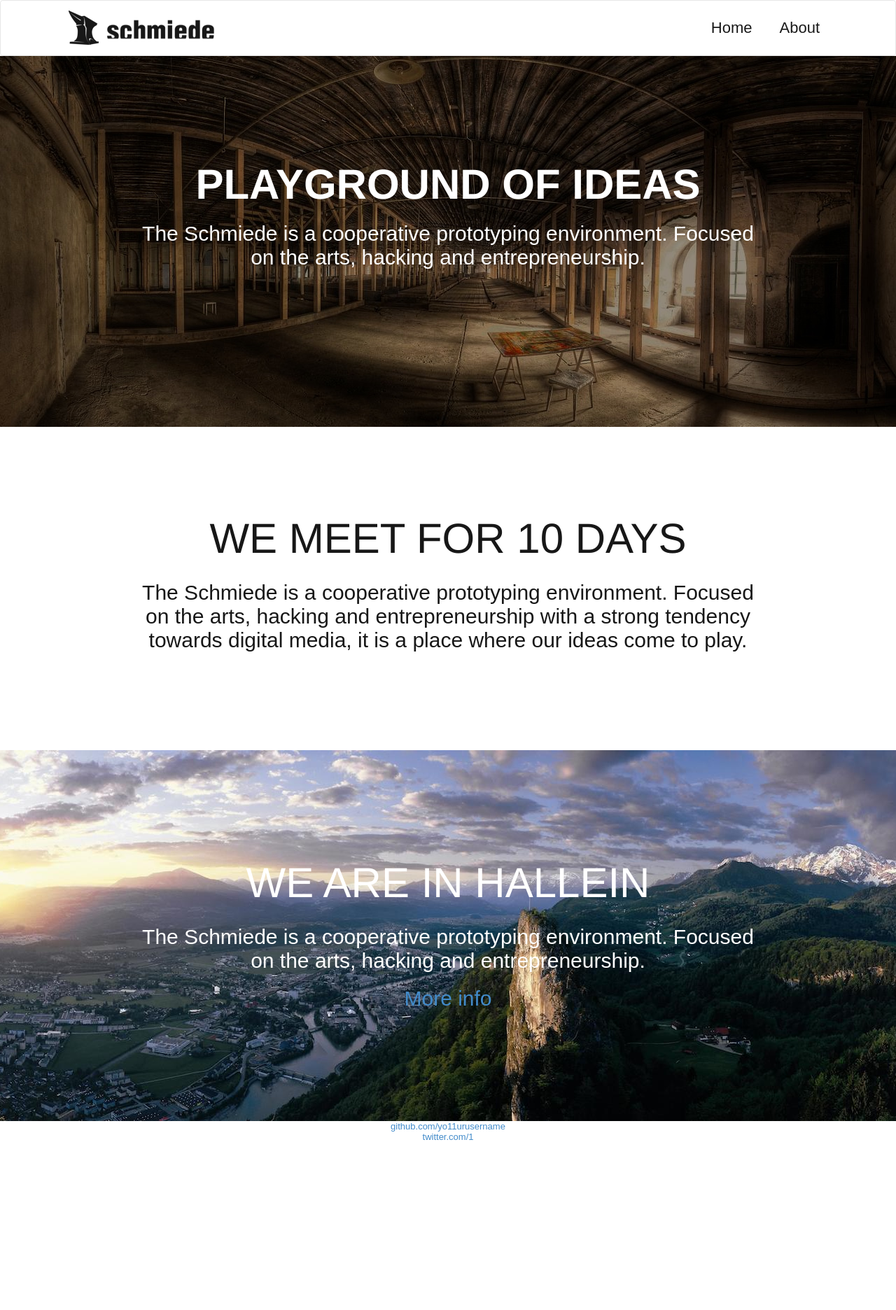
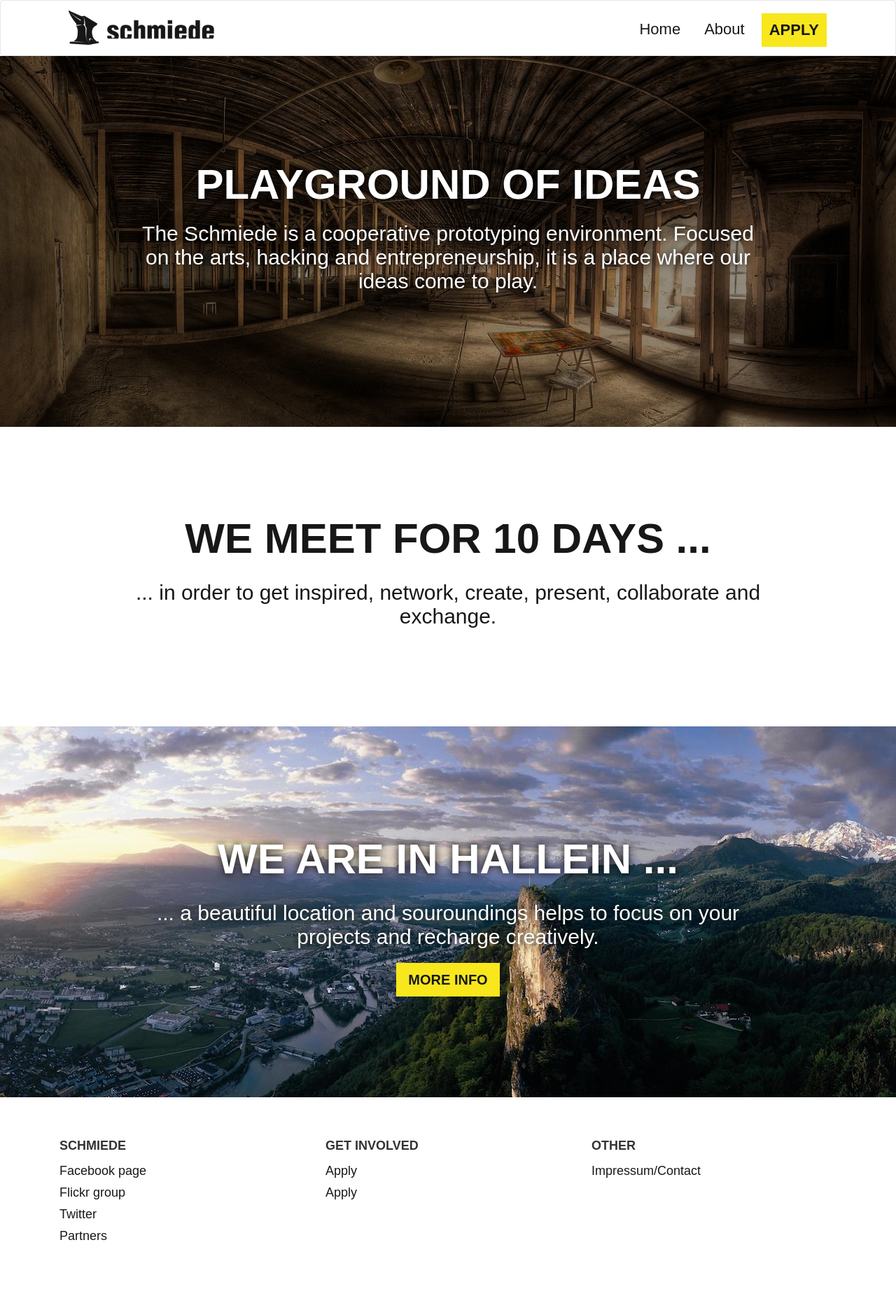
Before and after one commit to philippWassibauer/schmiede_web, a Jekyll site: the page built from index.html, in a window 1280 px wide. Shown: the whole page at 70% size. Built offline with Jekyll 4.4.1, drawn with Linux system fonts in a browser that asks for light colours; Markdown is read by kramdown in place of the engine named in the settings; comment, search, counter and statistics services are not loaded; before the commit the page ends 1642 px from its top, so only the background shows below that.

Commit message:
new images

```diff
--- a/_config.yml
+++ b/_config.yml
@@ -1,4 +1,5 @@
 name: Schmiede - Playground of Ideas
 markdown: redcarpet
 pygments: true
-base_url: http://philippwassibauer.github.io/schmiede_web
+base_url:
+bas_url: http://philippwassibauer.github.io/schmiede_web
--- a/_layouts/default.html
+++ b/_layouts/default.html
@@ -24,23 +24,55 @@
           <ul class="nav navbar-nav">
             <li><a href="index.html">Home</a></li>
             <li><a href="/about/">About</a></li>
+            <li><a href="/apply/" class="btn btn-primary btn-lg yellow">APPLY</a></li>
           </ul>
         </div>
       </div>
     </nav>
     <div class="main">
       {{ content }}
+      <div class="footer">
+        <div class="container">
+          <div class="col-md-4">
+            <h3>SCHMIEDE</h3>
+            <ul>
+              <li>
+                <a href="https://www.facebook.com/schmiedehallein">Facebook page</a>
+              </li>
+              <li>
+                <a href="http://www.flickr.com/groups/schmiede/">Flickr group</a>
+              </li>
+              <li>
+                <a href="https://twitter.com/SchmiedeHallein/">Twitter</a>
+              </li>
+              <li>
+                <a href="/partners/">Partners</a>
+              </li>
+            </ul>
+          </div>
 
-      <div class="footer">
-        <div class="contact">
-        </div>
-        <div class="contact">
-          <p>
-            <a href="https://github.com/yourusername">github.com/yo11urusername</a><br />
-            <a href="https://twitter.com/yourusername">twitter.com/1</a><br />
-          </p>
+          <div class="col-md-4">
+            <h3>GET INVOLVED</h3>
+            <ul>
+              <li>
+                <a href="">Apply</a>
+              </li>
+              <li>
+                <a href="">Apply</a>
+              </li>
+            </ul>
+          </div>
+          <div class="col-md-4">
+            <h3>OTHER</h3>
+            <ul>
+              <li>
+                <a href="">Impressum/Contact</a>
+              </li>
+            </ul>
+          </div>
         </div>
       </div>
     </div>
+    <script>document.write('<script src="http://' + (location.host || 'localhost').split(':')[0] + ':35729/livereload.js?snipver=1"></' + 'script>')</script>
   </body>
 </html>
--- a/css/main.css
+++ b/css/main.css
@@ -2,7 +2,11 @@ body {
   background-color: #FFF;
   font: 16px "brandon-grotesque", sans-serif;
   font-size: small;
-  text-align: center;
+}
+
+h1, h2, h3, h4, h5, h6 {
+  font-family: "brandon-grotesque", sans-serif;
+  font-weight: 900;
 }
 
 .logo {
@@ -21,6 +25,7 @@ body {
   background-position: center;
   color: #FFF;
   position: relative;
+  text-shadow: 0px 0px 12px #000000;
 }
 
 
@@ -35,6 +40,7 @@ body {
   max-width: 900px;
   position: relative;
   margin: 0px auto 20px auto;
+  text-align: center;
 }
 
 .white-text-section {
@@ -78,3 +84,50 @@ body {
   font-weight: 300;
   line-height: 40px;
 }
+
+.btn.yellow {
+  background-color: #F8E71C;
+  color: #181818;
+  border-color: #F8E71C;
+  background-image: none;
+  font-size: 20px;
+  line-height: 26px;
+  font-weight: 900;
+  text-shadow: none;
+  -webkit-box-shadow: none;
+  box-shadow: none;
+  border-radius: 0px;
+}
+
+.yellow.btn-primary:hover {
+  background-color: #E2D31D;
+}
+
+.navbar-default .navbar-nav>li>a.yellow.btn {
+
+}
+
+
+
+.footer {
+  margin: 40px 0px 80px 0px;
+  text-align: left;
+}
+
+.footer h3 {
+  font-size: 18px;
+}
+
+.footer ul{
+  padding: 0 0 0 0;
+}
+
+.footer li{
+  list-style: none;
+  padding: 5px 0;
+}
+
+.footer a{
+  color: #181818;
+  font-size: 18px;
+}
--- a/index.html
+++ b/index.html
@@ -1,12 +1,13 @@
 ---
 layout: default
-title: Your New Jekyll Sitesss
+title: Schmiede - Playground of Ideas
 ---
 
-<div class="claim image-section">
+<div class="claim image-section" style="background-image: url({{ site.base_url }}/images/main_image.jpg)">
   <h1>PLAYGROUND OF IDEAS</h1>
   <p>
-    The Schmiede is a cooperative prototyping environment. Focused on the arts, hacking and entrepreneurship.
+    The Schmiede is a cooperative prototyping environment. Focused on the arts,
+    hacking and entrepreneurship, it is a place where our ideas come to play.
   </p>
   <!--<ul class="posts">
     {% for post in site.posts %}
@@ -17,23 +18,25 @@ title: Your New Jekyll Sitesss
 
 <div class="white-text-section">
   <h2>
-    WE MEET FOR 10 DAYS
+    WE MEET FOR 10 DAYS ...
   </h2>
   <p>
-    The Schmiede is a cooperative prototyping environment. Focused on the arts,
-    hacking and entrepreneurship with a strong tendency towards digital media,
-    it is a place where our ideas come to play.
+    ... in order to get inspired, network, create, present, collaborate and exchange.
   </p>
 </div>
 
 <div class="location image-section">
   <h2>
-    WE ARE IN HALLEIN
+    WE ARE IN HALLEIN ...
   </h2>
   <p>
-    The Schmiede is a cooperative prototyping environment. Focused on the arts, hacking and entrepreneurship.
+    ... a beautiful location and souroundings helps to focus on your projects and recharge creatively.
   </p>
   <p>
-    <a>More info</a>
+    <a href="" class="btn btn-primary btn-lg yellow">MORE INFO</a>
   </p>
 </div>
+
+<!-- <div class="image-section">
+  <iframe src="//player.vimeo.com/video/64489715" width="100%" height="800" frameborder="0" webkitallowfullscreen mozallowfullscreen allowfullscreen></iframe>
+</div> -->
```
Also changed, not shown: about.html (deleted), archive/index.html (added), css/bootstrap-theme.css, location/index.html (added), 6 other files.
